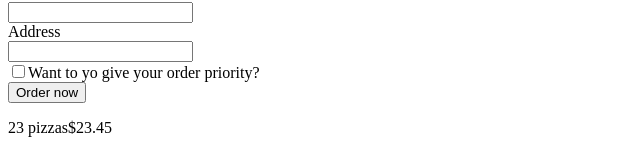
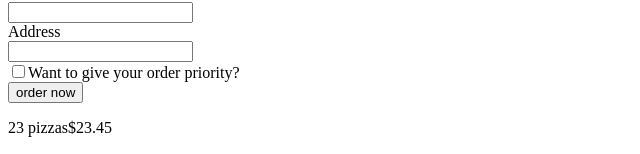
Before and after one commit to mrsherpacode/react-pizza-app, a React (Vite) app: page /order/new in a window 1280 px wide. Shown: the part 201-355 px from the top of the page, without its empty margins (0-640 px from the left). Built offline with nearby package versions, Linux system fonts and the light colour scheme.

Commit message:
error is handeled

```diff
--- a/src/features/order/CreateOrder.jsx
+++ b/src/features/order/CreateOrder.jsx
@@ -1,5 +1,5 @@
 import { useState } from "react";
-import { Form, redirect } from "react-router-dom";
+import { Form, redirect, useNavigation, useActionData } from "react-router-dom";
 import { createOrder } from "../../services/apiRestaurant";
 
 // https://uibakery.io/regex-library/phone-number
@@ -33,9 +33,13 @@ const fakeCart = [
 ];
 
 function CreateOrder() {
+  const navigation = useNavigation();
+  // checking the state of navigation
+  const isSubmitting = navigation.state === "submitting";
   // const [withPriority, setWithPriority] = useState(false);
   const cart = fakeCart;
-
+  // for errors messages
+  const formErrors = useActionData();
   return (
     <div>
       <h2>Ready to order? Let's go!</h2>
@@ -50,6 +54,7 @@ function CreateOrder() {
           <div>
             <input type="tel" name="phone" required />
           </div>
+          {formErrors?.phone && <p>{formErrors.phone}</p>}
         </div>
 
         <div>
@@ -67,13 +72,15 @@ function CreateOrder() {
             // value={withPriority}
             // onChange={(e) => setWithPriority(e.target.checked)}
           />
-          <label htmlFor="priority">Want to yo give your order priority?</label>
+          <label htmlFor="priority">Want to give your order priority?</label>
         </div>
 
         <div>
           {/* also submitting cart data */}
           <input type="hidden" name="cart" value={JSON.stringify(cart)} />
-          <button>Order now</button>
+          <button type="submit" disabled={isSubmitting}>
+            {isSubmitting ? "placing order.." : "order now"}
+          </button>
         </div>
       </Form>
     </div>
@@ -91,6 +98,12 @@ export async function action({ request }) {
     cart: JSON.parse(data.cart),
     priority: data.priority === "on",
   };
+  // returning error message if there is some errors
+  const errors = {};
+  if (!isValidPhone(order.phone))
+    errors.phone = "please give us correct phone no";
+  if (Object.keys(errors).length > 0) return errors;
+
   // We have an API function createOrder that accepts a new order object and returns the newly created order. In the action, we await this function and then redirect the user to the new order's page using React Router's redirect function. We cannot use hooks like useNavigate here because hooks can only be called inside components.
   const newOrder = await createOrder(order);
   // Redirects after form submission are handled using React Router's redirect function, not hooks like useNavigate.
```
